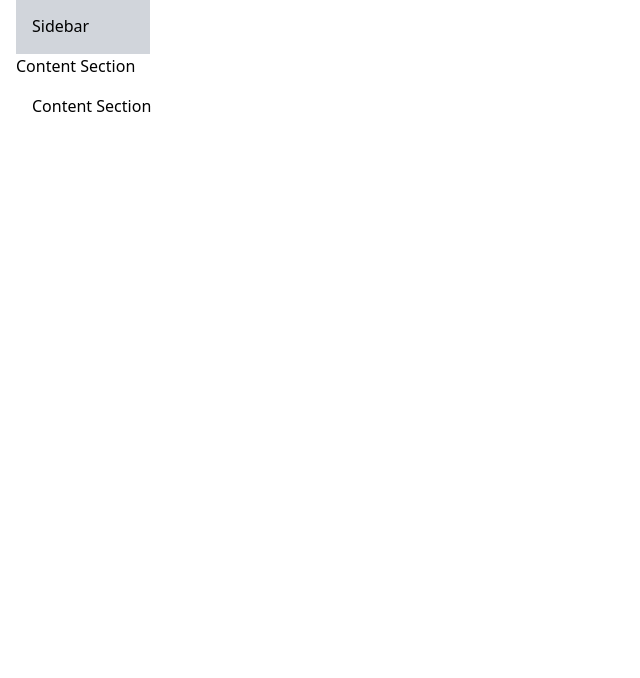
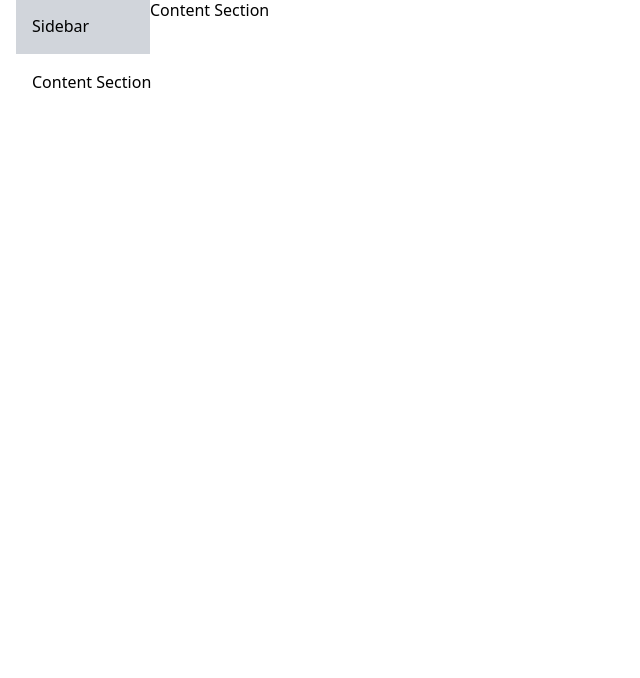
Before and after one commit to AloiceMakau/alx-intermediate-frontend, a plain HTML site: page 0x02-tailwind-css/4-flexbox_index.html in a window 1280 px wide. Shown: the part 122-800 px from the top of the page, without its empty margins (0-640 px from the left). Drawn offline with nearby package versions, Linux system fonts and the light colour scheme.

Commit message:
Update 4-flexbox_index.html
Updated 4-flexbox_index.html

```diff
--- a/0x02-tailwind-css/4-flexbox_index.html
+++ b/0x02-tailwind-css/4-flexbox_index.html
@@ -37,7 +37,7 @@
         <h1 class="text-3xl text-red-700 font-bold">Responsive Flexbox Layout</h1>
     </header>
 
-    <main>
+    <main class="flex">
         <aside class="w-1/3 bg-gray-300 p-4">Sidebar</aside>
         <section>Content Section</section>
     </main>
```
